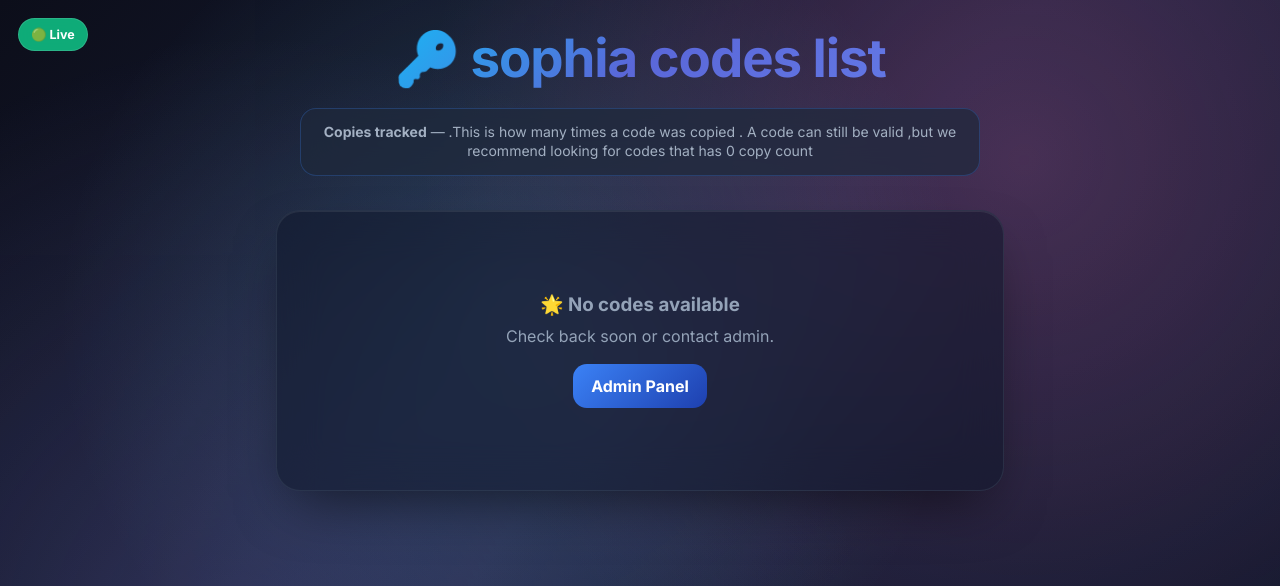
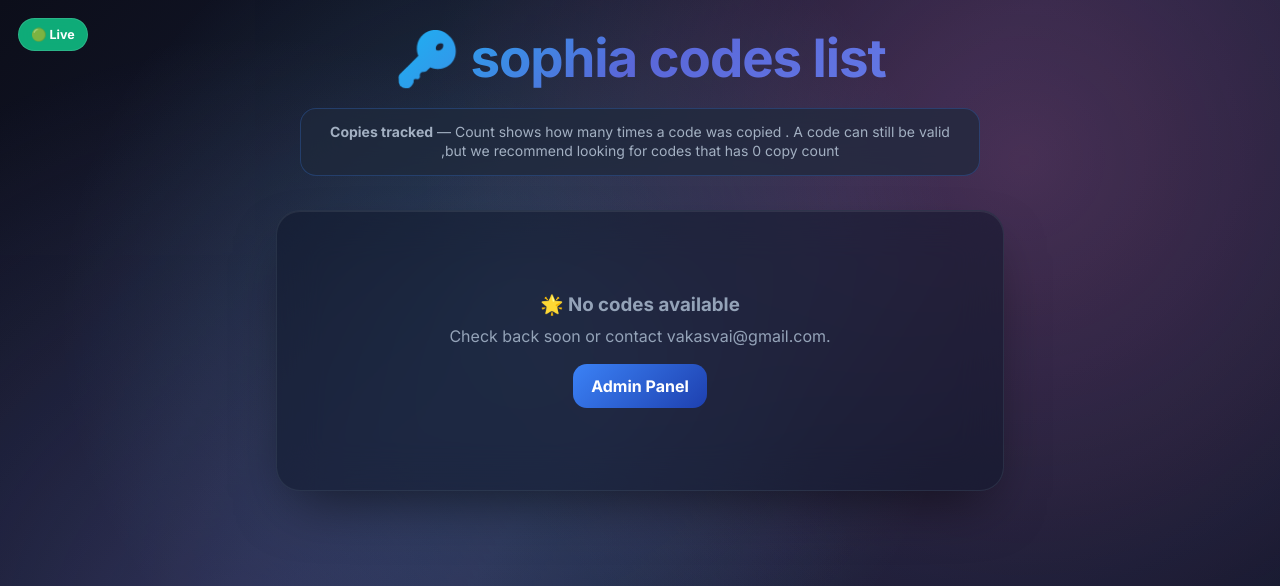
Before and after one commit to Zimonas/Sophcode, a Flask app: page / in a window 1280 px wide. Shown: the top 586 px of the page. Run offline with Flask 3, Linux system fonts and the light colour scheme; data that the repository does not hold is empty; some libraries are stand-ins or nearby versions.

Commit message:
Update index.html

```diff
--- a/templates/index.html
+++ b/templates/index.html
@@ -167,7 +167,7 @@
     <div class="header">
       <h1>🔑 sophia codes list</h1>
       <div class="notice">
-        <strong>Copies tracked</strong> — .This is how many times a code was copied . A code can still be valid ,but we recommend looking for codes that has 0 copy count
+        <strong>Copies tracked</strong> — Count shows how many times a code was copied . A code can still be valid ,but we recommend looking for codes that has 0 copy count
       </div>
     </div>
 
@@ -183,7 +183,7 @@
         {% else %}
           <div style="text-align:center; padding:54px 18px; color:#94a3b8;">
             <h3 style="margin-bottom:10px;">🌟 No codes available</h3>
-            <p>Check back soon or contact admin.</p>
+            <p>Check back soon or contact vakasvai@gmail.com.</p>
             <a href="/manage-zemy-codes"
                style="display:inline-block; margin-top:18px; padding:12px 18px; background:linear-gradient(135deg,#3b82f6,#1e40af); color:white; text-decoration:none; border-radius:14px; font-weight:800;">
               Admin Panel
```
